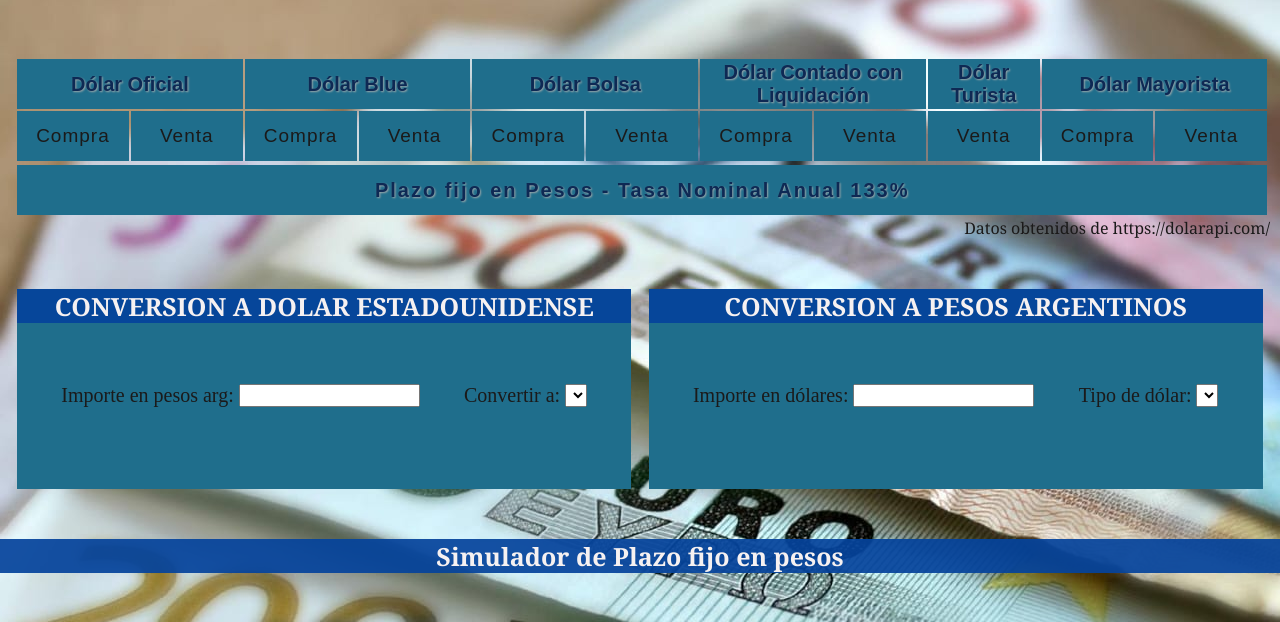
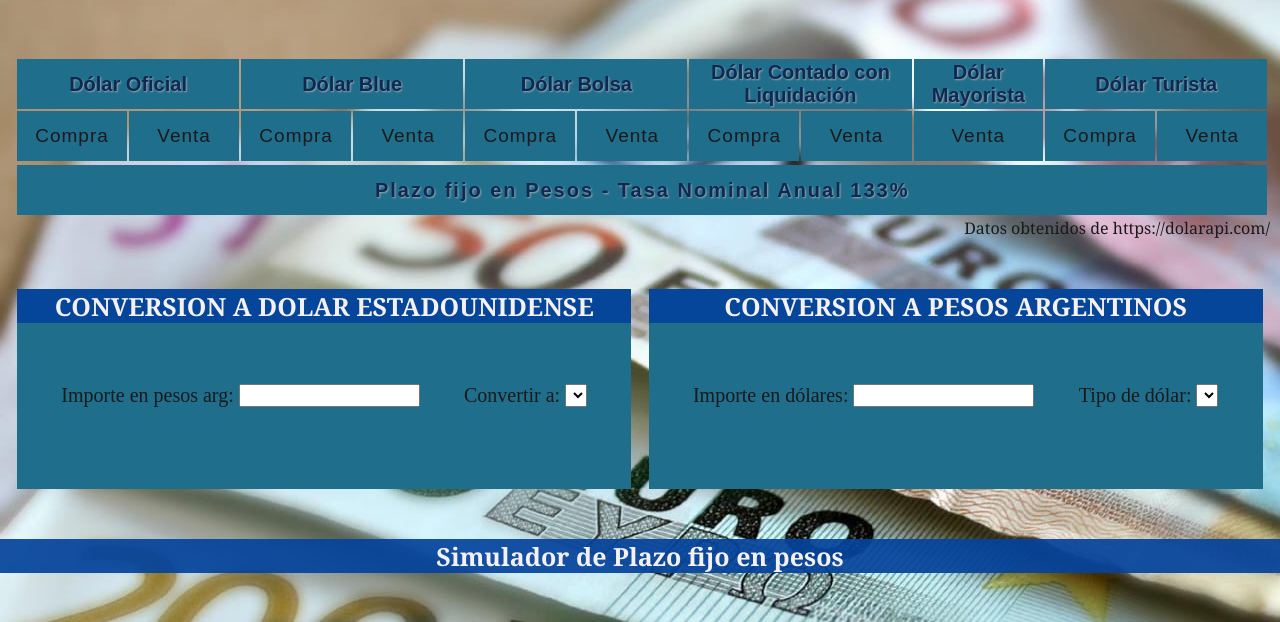
Before and after one commit to LauMartin7/Preentrega1-JS-Martin, a plain HTML site: page index.html in a window 1280 px wide. Shown: the part 178-800 px from the top of the page. Drawn offline with nearby package versions, Linux system fonts and the light colour scheme; no server answers.

Commit message:
cambio mayorista a turista

```diff
--- a/index.html
+++ b/index.html
@@ -22,8 +22,8 @@
                     <th colspan="2">Dólar Blue</th>
                     <th colspan="2">Dólar Bolsa</th>
                     <th colspan="2">Dólar Contado con Liquidación</th>
-                    <th>Dólar Turista</th>
-                    <th colspan="2">Dólar Mayorista</th>
+                    <th>Dólar Mayorista</th>
+                    <th colspan="2">Dólar Turista</th>
                 </tr>
                 <tr>
                     <td>Compra</td>
```
